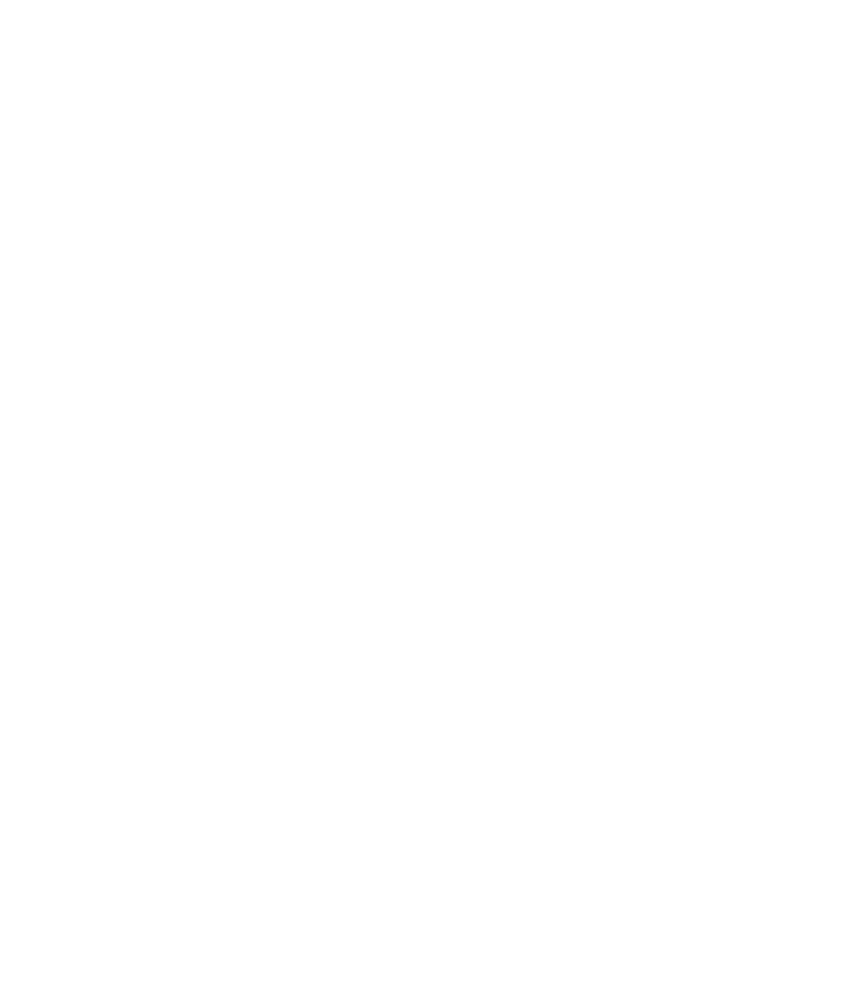
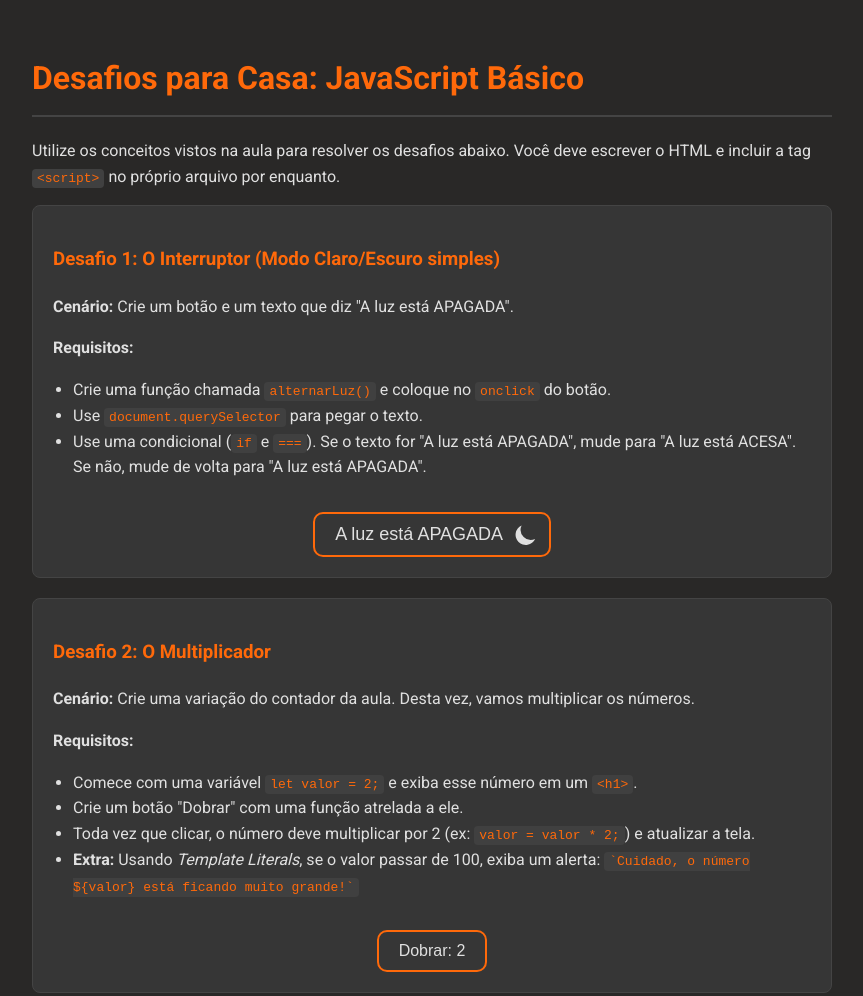
Before and after one commit to YushiPy/MAC0350, a plain HTML site: page Tarefas/Aula2-Casa/index.html in a window 1280 px wide. Shown: the whole page, without its empty margins (208-1071 px from the left). Before the commit the page ends 800 px from the top, so only its background shows below. Drawn offline with Linux system fonts and the light colour scheme.

Commit message:
Exercício de casa da aula 2

```diff
--- a/Tarefas/Aula2-Casa/index.html
+++ b/Tarefas/Aula2-Casa/index.html
@@ -1,15 +1,216 @@
 <!DOCTYPE html>
-<html class="dark sl-theme-dark" lang="pt-br">
+<html lang="pt-br">
 
 <head>
-	<title></title>
 	<meta charset="UTF-8">
 	<meta name="viewport" content="width=device-width, initial-scale=1.0">
+	<title>Para Casa - JS Parte 1</title>
+	<link href="https://fonts.googleapis.com/css2?family=Roboto:wght@300;400;700&display=swap" rel="stylesheet">
+	<style>
+		:root {
+			--background-color: #292827;
+			--surface-color: #363636;
+			--primary-text-color: #e0e0e0;
+			--accent-color-1: #ff690a;
+			--border-color: #444;
+			--code-bg: #404040;
+			--secondary-background-color: #1a1919;
+		}
 
-	<link rel="stylesheet" href="styles/style.css">
+		body {
+			font-family: 'Roboto', sans-serif;
+			background-color: var(--background-color);
+			color: var(--primary-text-color);
+			padding: 2rem;
+			max-width: 800px;
+			margin: 0 auto;
+			line-height: 1.6;
+			transition: background-color 0.3s ease, color 0.3s ease;
+		}
+
+		body.light {
+			--background-color: #e0e0e0;
+			--surface-color: #f0f0f0;
+			--primary-text-color: #292827;
+			--border-color: #ccc;
+			--code-bg: #ddd;
+			--secondary-background-color: #c0c0c0;
+		}
+
+		h1,
+		h3 {
+			color: var(--accent-color-1);
+		}
+
+		h1 {
+			border-bottom: 2px solid var(--border-color);
+			padding-bottom: 10px;
+		}
+
+		.challenge {
+			background-color: var(--surface-color);
+			border: 1px solid var(--border-color);
+			padding: 20px;
+			border-radius: 8px;
+			margin-bottom: 20px;
+		}
+
+		code {
+			background-color: var(--code-bg);
+			padding: 2px 5px;
+			border-radius: 4px;
+			color: var(--accent-color-1);
+			font-family: monospace;
+		}
+
+		ul {
+			padding-left: 20px;
+		}
+
+		button {
+			background-color: var(--surface-color);
+			color: var(--primary-text-color);
+			border: solid 2px var(--accent-color-1);
+			padding: 10px 20px;
+			border-radius: 10px;
+			cursor: pointer;
+			font-size: 16px;
+			margin-top: 1rem;
+			transition: background-color 0.3s ease;
+		}
+
+		button:hover {
+			background-color: var(--background-color);
+		}
+
+		button:active {
+			background-color: var(--secondary-background-color);
+		}
+
+		#light-button {
+			display: flex;
+			align-items: center;
+			position: relative;
+		}
+
+
+		#light-button.on #dark-mode-icon {opacity: 0;}
+		#light-button.on #light-mode-icon {opacity: 1;}
+
+		#light-button:not(.on) #dark-mode-icon {opacity: 1;}
+		#light-button:not(.on) #light-mode-icon {opacity: 0;}
+
+		#light-button-text {
+			padding-right: 2vw;
+			font-size: large;
+		}
+
+		#light-mode-icon, #dark-mode-icon {
+			width: 2vw;
+			height: 2vw;
+			vertical-align: middle;
+			transition: opacity 0.15s ease;
+			position: absolute;
+			right: 10px;
+		}
+
+		#light-mode-icon {
+			opacity: 0;
+		}
+
+	</style>
 </head>
 
 <body>
 
+	<h1>Desafios para Casa: JavaScript Básico</h1>
+	<p>Utilize os conceitos vistos na aula para resolver os desafios abaixo. Você deve escrever o HTML e incluir a tag
+		<code>&lt;script&gt;</code> no próprio arquivo por enquanto.</p>
+
+	<div class="challenge">
+		<h3>Desafio 1: O Interruptor (Modo Claro/Escuro simples)</h3>
+		<p><strong>Cenário:</strong> Crie um botão e um texto que diz "A luz está APAGADA".</p>
+		<p><strong>Requisitos:</strong></p>
+		<ul>
+			<li>Crie uma função chamada <code>alternarLuz()</code> e coloque no <code>onclick</code> do botão.</li>
+			<li>Use <code>document.querySelector</code> para pegar o texto.</li>
+			<li>Use uma condicional (<code>if</code> e <code>===</code>). Se o texto for "A luz está APAGADA", mude para
+				"A luz está ACESA". Se não, mude de volta para "A luz está APAGADA".</li>
+		</ul>
+
+		<div style="display: flex; justify-content: center;">
+			<button id="light-button" onclick="alternarLuz()">
+
+				<span id="light-button-text">
+					A luz está APAGADA
+				</span>
+
+				<svg class="moon-svg" fill="currentColor" viewBox="0 0 20 20" id="dark-mode-icon">
+					<path
+						d="M17.293 13.293A8 8 0 016.707 2.707a8.001 8.001 0 1010.586 10.586z">
+					</path>
+				</svg>
+
+				<svg class="sun-svg" fill="currentColor" viewBox="0 0 20 20" id="light-mode-icon">
+					<path
+						clip-rule="evenodd"
+						d="M10 2a1 1 0 011 1v1a1 1 0 11-2 0V3a1 1 0 011-1zm4 8a4 4 0 11-8 0 4 4 0 018 0zm-.464 4.95l.707.707a1 1 0 001.414-1.414l-.707-.707a1 1 0 00-1.414 1.414zm2.12-10.607a1 1 0 010 1.414l-.706.707a1 1 0 11-1.414-1.414l.707-.707a1 1 0 011.414 0zM17 11a1 1 0 100-2h-1a1 1 0 100 2h1zm-7 4a1 1 0 011 1v1a1 1 0 11-2 0v-1a1 1 0 011-1zM5.05 6.464A1 1 0 106.465 5.05l-.708-.707a1 1 0 00-1.414 1.414l.707.707zm1.414 8.486l-.707.707a1 1 0 01-1.414-1.414l.707-.707a1 1 0 011.414 1.414zM4 11a1 1 0 100-2H3a1 1 0 000 2h1z"
+						fill-rule="evenodd">
+					</path>
+				</svg>
+
+			</button>
+		</div>
+
+	</div>
+
+	<div class="challenge">
+		<h3>Desafio 2: O Multiplicador</h3>
+		<p><strong>Cenário:</strong> Crie uma variação do contador da aula. Desta vez, vamos multiplicar os números.</p>
+		<p><strong>Requisitos:</strong></p>
+		<ul>
+			<li>Comece com uma variável <code>let valor = 2;</code> e exiba esse número em um <code>&lt;h1&gt;</code>.
+			</li>
+			<li>Crie um botão "Dobrar" com uma função atrelada a ele.</li>
+			<li>Toda vez que clicar, o número deve multiplicar por 2 (ex: <code>valor = valor * 2;</code>) e atualizar a
+				tela.</li>
+			<li><strong>Extra:</strong> Usando <em>Template Literals</em>, se o valor passar de 100, exiba um alerta:
+				<code>`Cuidado, o número ${valor} está ficando muito grande!`</code></li>
+		</ul>
+
+		<div style="display: flex; justify-content: center;">
+			<button onclick="dobrarValor()">
+				Dobrar: 2
+			</button>
+		</div>
+	</div>
 </body>
+
+<script>
+
+	function alternarLuz() {
+
+		let button = document.querySelector("#light-button");
+		let isOn = button.classList.toggle("on");
+		let lightText = document.querySelector("#light-button-text");
+
+		lightText.innerHTML = isOn ? "A luz está ACESA" : "A luz está APAGADA";
+		document.body.classList.toggle("light", isOn);
+	}
+
+	let valor = 2;
+
+	function dobrarValor() {
+
+		valor *= 2;
+
+		let button = document.querySelector("button[onclick='dobrarValor()']");
+		button.innerHTML = `Dobrar: ${valor}`;
+
+		if (valor > 100) {
+			alert(`Cuidado, o número ${valor} está ficando muito grande!`);
+		}
+	}
+
+</script>
 </html>
```
